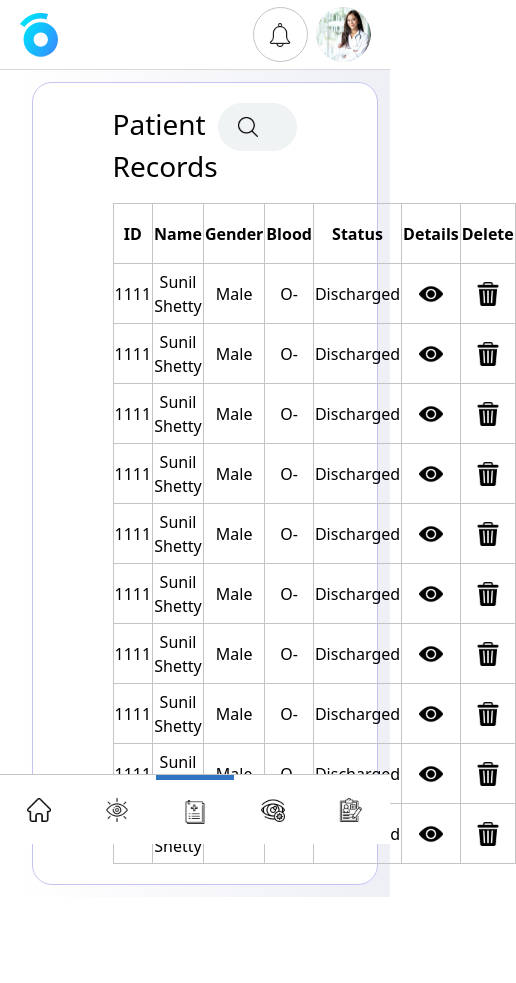
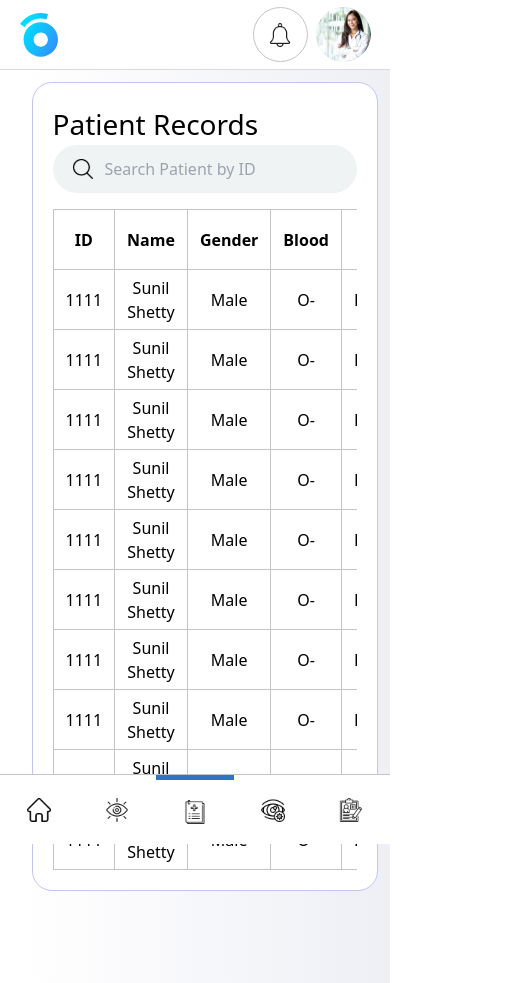
Before and after one commit to aabubokarr/amoha, a React (Vite) app: page /patientrecords in a window 390 px wide. Shown: the whole page, 516 px wide, since content can reach past the window. Before the commit the page ends 897 px from the top, so only its background shows below. Built offline with nearby package versions, Linux system fonts and the light colour scheme.

Commit message:
responsive

```diff
--- a/package.json
+++ b/package.json
@@ -25,6 +25,6 @@
     "eslint-plugin-react-refresh": "^0.4.6",
     "postcss": "^8.4.38",
     "tailwindcss": "^3.4.3",
-    "vite": "^5.2.0"
+    "vite": "^5.4.2"
   }
 }
--- a/src/components/Navbar/Navbar.jsx
+++ b/src/components/Navbar/Navbar.jsx
@@ -40,14 +40,14 @@ export const Navbar = () => {
             </div>
           </div>
           {menu && (
-            <div className="absolute bg-white border-[.5px] border-[#c4c4c4] rounded-[20px] w-full p-5 flex flex-col gap-3 mt-1 text-[14px] shadow-lg">
+            <div className="absolute left-[100%] -translate-x-[100%] bg-white border-[.5px] border-[#c4c4c4] rounded-[20px] w-[200px] md:w-full p-5 flex flex-col gap-3 mt-1 text-[14px] shadow-lg">
               {menuData.map((m, i) => (
                 <div
                   className={`flex items-center gap-3 cursor-pointer ${
                     i === 3 ? "border-t-[.5px] border-t-[#c4c4c4] pt-3" : ""
                   }`}
                 >
-                  <img src={m.icon} alt="icon" className="w-[20px]" />
+                  <img src={m.icon} alt="icon" className="w-[20px] h-[20px]" />
                   {m.title}
                 </div>
               ))}
--- a/src/components/Pages/Dashboard/Dashboard.jsx
+++ b/src/components/Pages/Dashboard/Dashboard.jsx
@@ -8,7 +8,7 @@ import patientData from "../PatientRecords/patientData.json";
 export const Dashboard = () => {
   return (
     <div>
-      <div className="px-[5%] flex justify-between bg pb-[70px] md:pb-0">
+      <div className="px-[5%] flex justify-between bg mb-20 md:mb-0">
         <Sidebar />
         <div className="w-full p-3 flex flex-col lg:flex-row gap-4 lg:gap-3 justify-between">
           <div className="w-full flex flex-col gap-4">
@@ -54,7 +54,7 @@ export const Dashboard = () => {
                   <th>ID</th>
                   <th>Name</th>
                   <th className="hide">Gender</th>
-                  <th className="hide">Blood</th>
+                  <th className="px-3 hide">Blood</th>
                   <th>Status</th>
                 </tr>
                 {patientData.map((p) => (
--- a/src/components/Pages/OCD/OCD.jsx
+++ b/src/components/Pages/OCD/OCD.jsx
@@ -70,9 +70,9 @@ export const OCD = () => {
 
   return (
     <div>
-      <div className="px-[5%] flex justify-between bg">
+      <div className="px-[5%] md:flex md:justify-between md:bg">
         <Sidebar />
-        <div className="w-full p-3 flex items-center justify-center">
+        <div className="w-full p-3 flex items-center justify-center mb-20 md:mb-0">
           {buttonVisible && (
             <div className="flex flex-col gap-4">
               <button
@@ -90,14 +90,14 @@ export const OCD = () => {
             </div>
           )}
           {active === "search" && (
-            <div className="w-[800px] rounded-[20px] border-[.5px] border-[#c4c4c4] bg-white p-10 relative">
+            <div className="w-[340px] md:w-[800px] rounded-[20px] border-[.5px] border-[#c4c4c4] bg-white p-5 md:p-10 relative">
               <form>
                 {searchStep === 1 && (
                   <div>
                     <h1 className="text-center text-[18px] font-semibold">
                       Search By Patient ID
                     </h1>
-                    <div className="m-20">
+                    <div className="m-5 md:m-20">
                       <PatientInput
                         label="Patient ID"
                         type="number"
@@ -111,7 +111,7 @@ export const OCD = () => {
                     <h1 className="text-center text-[18px] font-semibold">
                       Select Condition or Disease
                     </h1>
-                    <div className="m-20 flex flex-col gap-2">
+                    <div className="m-5 md:m-20 flex flex-col gap-2">
                       <label className="text-[12px] text-[#777E90] font-bold uppercase">
                         Conditions or Diseases
                       </label>
@@ -218,7 +218,7 @@ export const OCD = () => {
                     type="button"
                     onClick={prevSearchStep}
                     disabled={searchStep === 1}
-                    className={`w-[180px] h-[48px] bg-[#313638] rounded-[8px] text-white ${
+                    className={`w-[120px] md:w-[180px] h-[48px] bg-[#313638] rounded-[8px] text-white ${
                       (searchStep === 1 ? "cursor-not-allowed" : "",
                       searchStep === 4 ? "hidden" : "")
                     }`}
@@ -228,7 +228,7 @@ export const OCD = () => {
                   <button
                     type="button"
                     onClick={nextSearchStep}
-                    className={`w-[180px] h-[48px] bg-[#313638] rounded-[8px] text-white ${
+                    className={`w-[120px] md:w-[180px] h-[48px] bg-[#313638] rounded-[8px] text-white ${
                       searchStep === 1 ? "" : "hidden"
                     }`}
                   >
@@ -237,7 +237,7 @@ export const OCD = () => {
                   <button
                     type="button"
                     onClick={nextSearchStep}
-                    className={`w-[180px] h-[48px] bg-[#313638] rounded-[8px] text-white ${
+                    className={`w-[120px] md:w-[180px] h-[48px] bg-[#313638] rounded-[8px] text-white ${
                       searchStep === 2 ? "" : "hidden"
                     }`}
                   >
@@ -246,7 +246,7 @@ export const OCD = () => {
                   <button
                     type="button"
                     onClick={nextSearchStep}
-                    className={`w-[180px] h-[48px] bg-[#313638] rounded-[8px] text-white ${
+                    className={`w-[120px] md:w-[180px] h-[48px] bg-[#313638] rounded-[8px] text-white ${
                       searchStep === 3 ? "" : "hidden"
                     }`}
                   >
@@ -263,7 +263,7 @@ export const OCD = () => {
                   <button
                     type="button"
                     onClick={close}
-                    className="text-[40px] font-normal rotate-45 absolute top-5 right-10"
+                    className="text-[40px] font-normal rotate-45 absolute top-0 md:top-5 right-4 md:right-10"
                   >
                     +
                   </button>
@@ -272,7 +272,7 @@ export const OCD = () => {
             </div>
           )}
           {active === "create" && (
-            <div className="w-[800px] rounded-[20px] border-[.5px] border-[#c4c4c4] bg-white p-10 relative">
+            <div className="w-[340px] md:w-[800px] rounded-[20px] border-[.5px] border-[#c4c4c4] bg-white p-5 md:p-10 relative">
               <form>
                 {createStep === 1 && (
                   <div>
@@ -282,7 +282,7 @@ export const OCD = () => {
                     <div className="w-full border-b-[.5px] border-b-[#c4c4c4] mt-1">
                       General Information
                     </div>
-                    <div className="mt-4 flex items-center gap-3">
+                    <div className="mt-4 flex flex-col md:flex-row items-center gap-3">
                       <PatientInput
                         label="Name"
                         type="text"
@@ -294,7 +294,7 @@ export const OCD = () => {
                         placeholder="Enter Patient DOB/AGE"
                       />
                     </div>
-                    <div className="mt-4 flex items-center gap-3">
+                    <div className="mt-4 flex flex-col md:flex-row items-center gap-3">
                       <PatientInput
                         label="Blood Group"
                         type="text"
@@ -305,7 +305,7 @@ export const OCD = () => {
                     <div className="w-full border-b-[.5px] border-b-[#c4c4c4] mt-4">
                       Contact Information
                     </div>
-                    <div className="mt-4 flex items-center gap-3">
+                    <div className="mt-4 flex flex-col md:flex-row items-center gap-3">
                       <PatientInput
                         label="Address"
                         type="text"
@@ -332,7 +332,7 @@ export const OCD = () => {
                     <div className="w-full border-b-[.5px] border-b-[#c4c4c4] mt-1">
                       Medical History
                     </div>
-                    <div className="mt-4 flex items-center gap-3">
+                    <div className="mt-4 flex flex-col md:flex-row items-center gap-3">
                       <div className="w-full h-full flex flex-col gap-2">
                         <label className="text-[12px] text-[#777E90] font-bold uppercase">
                           Any existing ocular conditions or diseases
@@ -367,7 +367,7 @@ export const OCD = () => {
                         placeholder="Enter History of Eye Surgeries and Procedures"
                       />
                     </div>
-                    <div className="mt-4 flex items-center gap-3">
+                    <div className="mt-4 flex flex-col md:flex-row items-center gap-3">
                       <PatientInput
                         label="Any other relevant medical conditions"
                         type="text"
@@ -487,7 +487,7 @@ export const OCD = () => {
                       <div className="w-full border-b-[.5px] border-b-[#c4c4c4] mt-4">
                         Insurance Information
                       </div>
-                      <div className="mt-4 flex items-center gap-3">
+                      <div className="mt-4 flex flex-col md:flex-row items-center gap-3">
                         <PatientInput
                           label="Insurance Provider"
                           type="text"
@@ -502,7 +502,7 @@ export const OCD = () => {
                       <div className="w-full border-b-[.5px] border-b-[#c4c4c4] mt-4">
                         Lifestyle and Habits
                       </div>
-                      <div className="flex items-center gap-3">
+                      <div className="flex flex-col md:flex-row items-center gap-3">
                         <div className="w-full h-full flex flex-col gap-2">
                           <label className="text-[12px] text-[#777E90] font-bold uppercase mt-4">
                             Occupation
@@ -570,7 +570,7 @@ export const OCD = () => {
                     <div className="w-full border-b-[.5px] border-b-[#c4c4c4] mt-4">
                       Previous Eye Examinations
                     </div>
-                    <div className="mt-4 flex items-center gap-3">
+                    <div className="mt-4 flex flex-col md:flex-row items-center gap-3">
                       <PatientInput
                         label="Date of Last Eye Examination"
                         type="date"
@@ -592,7 +592,7 @@ export const OCD = () => {
                     <div className="w-full border-b-[.5px] border-b-[#c4c4c4] mt-4">
                       Visual Acuity Information
                     </div>
-                    <div className="mt-4 flex items-center gap-3">
+                    <div className="mt-4 flex flex-col md:flex-row items-center gap-3">
                       <PatientInput
                         label="Any History of Vision Problems or Changes in Vision"
                         type="text"
@@ -699,7 +699,7 @@ export const OCD = () => {
                     type="button"
                     onClick={prevCreateStep}
                     disabled={createStep === 1}
-                    className={`w-[180px] h-[48px] bg-[#313638] rounded-[8px] text-white ${
+                    className={`w-[120px] md:w-[180px] h-[48px] bg-[#313638] rounded-[8px] text-white ${
                       (createStep === 1 ? "cursor-not-allowed" : "",
                       createStep === 6 ? "hidden" : "")
                     }`}
@@ -709,7 +709,7 @@ export const OCD = () => {
                   <button
                     type="button"
                     onClick={nextCreateStep}
-                    className={`w-[180px] h-[48px] bg-[#313638] rounded-[8px] text-white ${
+                    className={`w-[120px] md:w-[180px] h-[48px] bg-[#313638] rounded-[8px] text-white ${
                       createStep === 5 || createStep === 6 ? "hidden" : ""
                     }`}
                   >
@@ -718,7 +718,7 @@ export const OCD = () => {
                   <button
                     type="button"
                     onClick={nextCreateStep}
-                    className={`w-[180px] h-[48px] bg-[#313638] rounded-[8px] text-white ${
+                    className={`w-[120px] md:w-[180px] h-[48px] bg-[#313638] rounded-[8px] text-white ${
                       createStep === 5 ? "" : "hidden"
                     }`}
                   >
@@ -736,7 +736,7 @@ export const OCD = () => {
                   <button
                     type="button"
                     onClick={close}
-                    className="text-[40px] font-normal rotate-45 absolute top-5 right-10"
+                    className="text-[40px] font-normal rotate-45 absolute top-0 md:top-5 right-4 md:right-10"
                   >
                     +
                   </button>
--- a/src/components/Pages/OCD/RetinaScan.jsx
+++ b/src/components/Pages/OCD/RetinaScan.jsx
@@ -4,7 +4,7 @@ function RetinaScan(props) {
       <h1 className="text-[12px] text-[#777E90] font-bold uppercase">
         {props.label}
       </h1>
-      <div className="w-full h-[150px] rounded-[8px] bg-[#F4F5F6]"></div>
+      <div className="w-full h-[100px] md:h-[150px] rounded-[8px] bg-[#F4F5F6]"></div>
       <label
         htmlFor={props.for}
         className="text-[12px] font-bold uppercase inline-block bg-[#3174C4] cursor-pointer w-full h-[48px] place-content-center text-center text-white rounded-[8px]"
--- a/src/components/Pages/PatientRecords/PatientRecords.jsx
+++ b/src/components/Pages/PatientRecords/PatientRecords.jsx
@@ -6,11 +6,11 @@ import patientData from "./patientData.json";
 export const PatientRecords = () => {
   return (
     <div>
-      <div className="pl-[5%] flex justify-between bg">
+      <div className="pl-[5%] flex justify-between bg pb-20 md:pb-0">
         <Sidebar />
         <div className="w-full p-3">
-          <div className="bg-white px-[80px] py-5 rounded-[20px] border-[.5px] border-[#c4c4f4]">
-            <div className="flex items-start justify-between">
+          <div className="bg-white px-5 md:px-[80px] py-5 rounded-[20px] border-[.5px] border-[#c4c4f4]">
+            <div className="flex flex-col md:flex-row items-start justify-between">
               <h2 className="text-[28px] font-medium">Patient Records</h2>
               <div className="flex items-center gap-3 w-full md:w-[300px] h-[48px] rounded-[50px] bg-[#EFF3F4] px-5">
                 <img src="img/search.svg" alt="search" />
@@ -21,23 +21,24 @@ export const PatientRecords = () => {
                 />
               </div>
             </div>
+            <div className="relative overflow-x-auto">
               <table className="w-full border-collapse rounded-[20px] mt-4">
                 <tr>
-                <th>ID</th>
-                <th>Name</th>
-                <th>Gender</th>
-                <th>Blood</th>
-                <th>Status</th>
-                <th>Details</th>
-                <th>Delete</th>
+                  <th className="px-3">ID</th>
+                  <th className="px-3">Name</th>
+                  <th className="px-3">Gender</th>
+                  <th className="px-3">Blood</th>
+                  <th className="px-3">Status</th>
+                  <th className="px-3">Details</th>
+                  <th className="px-3">Delete</th>
                 </tr>
                 {patientData.map((p) => (
                   <tr>
-                  <td>{p.id}</td>
-                  <td>{p.name}</td>
-                  <td>{p.gender}</td>
-                  <td>{p.blood}</td>
-                  <td>{p.status}</td>
+                    <td className="px-3">{p.id}</td>
+                    <td className="px-3">{p.name}</td>
+                    <td className="px-3">{p.gender}</td>
+                    <td className="px-3">{p.blood}</td>
+                    <td className="px-3">{p.status}</td>
                     <td>
                       <img
                         src="img/details.svg"
@@ -58,6 +59,7 @@ export const PatientRecords = () => {
             </div>
           </div>
         </div>
+      </div>
       <SmallBar />
     </div>
   );
--- a/src/components/Sidebar/Sidebar.jsx
+++ b/src/components/Sidebar/Sidebar.jsx
@@ -11,7 +11,7 @@ export const Sidebar = () => {
   };
 
   return (
-    <div className="hidden md:flex flex-col gap-7 pt-[36px] w-[70px] lg:w-[300px] h border-r-[1px] border-r-[#D9D9D9] sticky top-[70px] bg-white">
+    <div className="hidden lg:flex flex-col gap-7 pt-[36px] w-[70px] lg:w-[300px] h border-r-[1px] border-r-[#D9D9D9] sticky top-[70px] bg-white">
       {sidebar.map((s) => (
         <Link
           to={s.link}
--- a/src/components/Sidebar/SmallBar.jsx
+++ b/src/components/Sidebar/SmallBar.jsx
@@ -11,7 +11,7 @@ export const SmallBar = () => {
   };
 
   return (
-    <div className="bg-white md:hidden border-t-[.5px] border-t-[#c4c4c4] fixed bottom-0 flex items-center justify-evenly w-full h-[70px]">
+    <div className="bg-white lg:hidden border-t-[.5px] border-t-[#c4c4c4] fixed bottom-0 flex items-center justify-evenly w-full h-[70px]">
       {sidebar.map((s) => (
         <Link
           to={s.link}
```
Also changed, not shown: 1 other file (tests, documents, lock files or other folders). Lines whose indentation alone changed are shown as unchanged.
